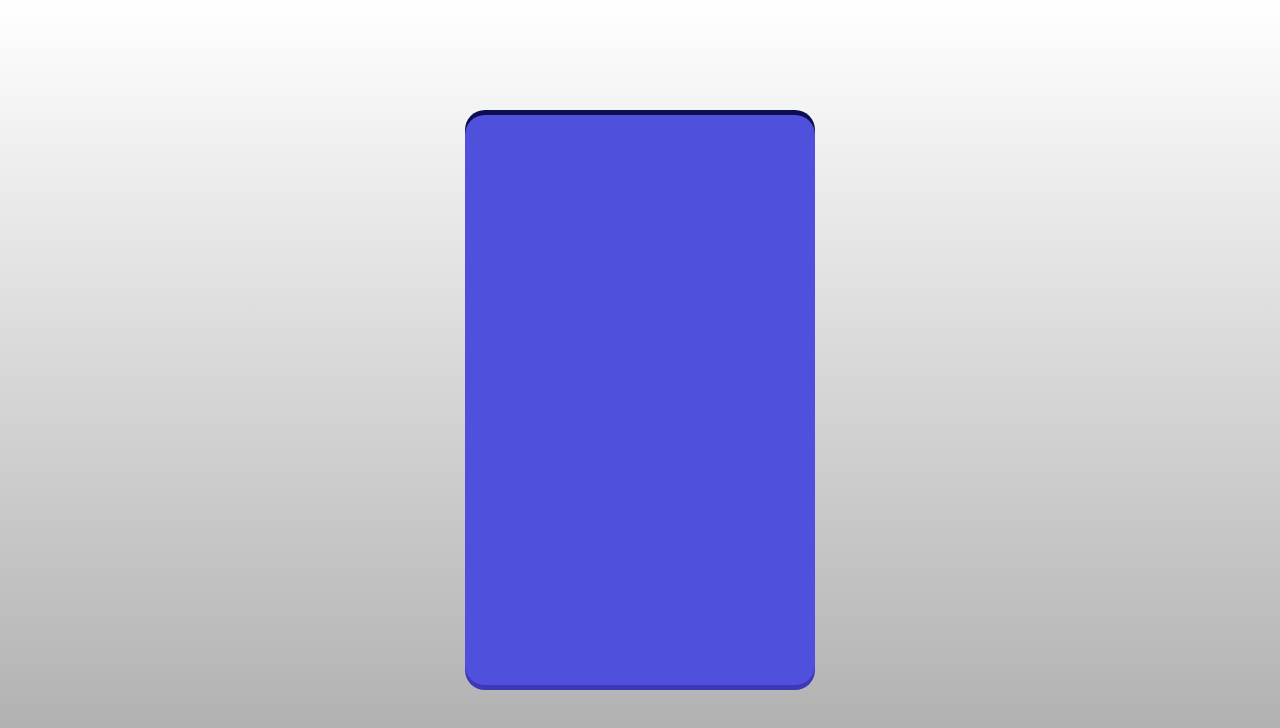
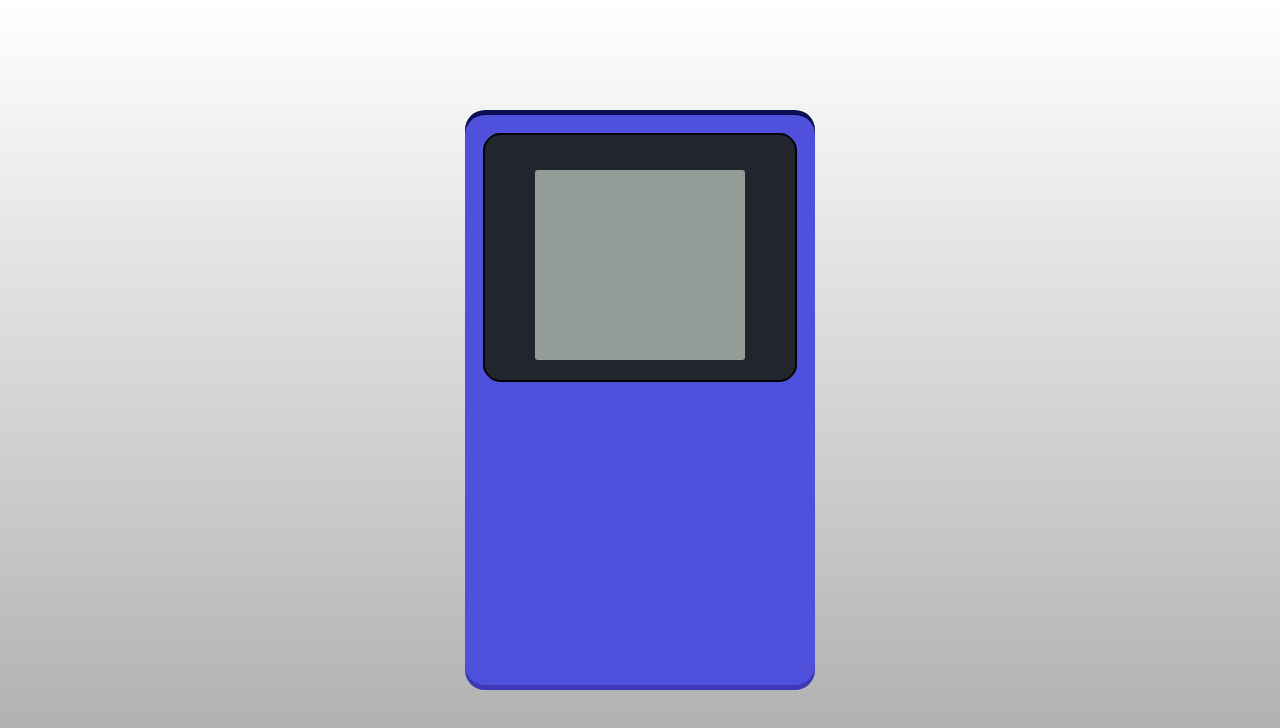
Before and after one commit to friquelmesori/Frontend-Consola, a plain HTML site: page index.html in a window 1280 px wide. Drawn offline with Linux system fonts and the light colour scheme.

Commit message:
Fase 2 - Pantalla de la consola

```diff
--- a/index.html
+++ b/index.html
@@ -9,6 +9,15 @@
 </head>
 <body>
     <div class="consola">
+        <div class="area-pantalla">
+            <div class="power">
+                <div class="indicador">
+                    <div class="led"></div>
+
+                </div>
+            </div>
+            <div class="pantalla"></div>
+        </div>
 
     </div>
 </body>
--- a/style.css
+++ b/style.css
@@ -32,4 +32,24 @@ body{
     padding: 20px;
     background-color: #4f50db;
     box-shadow: 0px -5px 0px #0d0e51, 0px 5px 0px #3d38b5;
+    font-family: sans-serif;
+    /* -webkit-user-select: none;
+    cursor: default; */
 }
+
+.area-pantalla{
+    position: relative;
+    background-color: rgb(35, 37, 45);
+    color: rgb(103, 135, 154);
+    box-shadow: black 0px 2px 0px, black 0px -2px 0px, black -2px 0px 0px, black 2px 0px 0px;
+    padding: 35px 50px 5px;
+    border-radius: 15px;
+}
+
+.pantalla{
+        background-color: rgb(146, 157, 151);
+        height: 190px;
+        width: 210px;
+        margin-bottom: 15px;
+        border-radius: 3px;
+}
```
